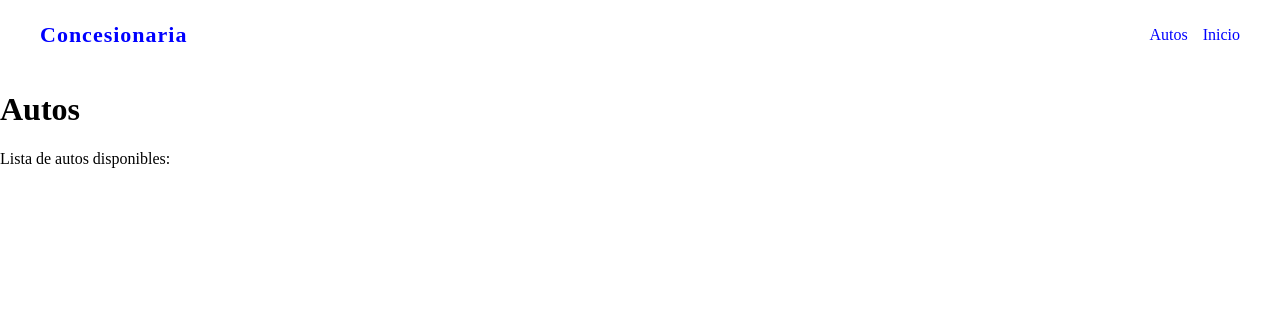
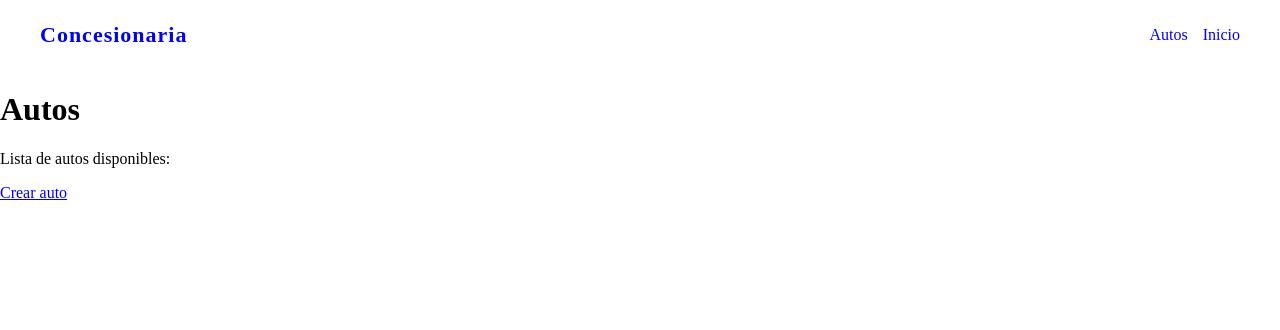
Before and after one commit to mchena6/Django-concesionaria, a Django app: page /autos/ in a window 1280 px wide. Shown: the top 330 px of the page. Run offline with Django 5.2, Linux system fonts and the light colour scheme; data that the repository does not hold is empty.

Commit message:
arreglos

```diff
--- a/concesionaria/autos/templates/autos/autos.html
+++ b/concesionaria/autos/templates/autos/autos.html
@@ -6,11 +6,15 @@
 
     <h1>Autos</h1>
     <p>Lista de autos disponibles:</p>
+    <a href="{% url 'crear_auto' %}">Crear auto</a>
     <ul>
         {% for auto in autos %}
             <li>Modelo: {{ auto.marca }} - {{ auto.modelo }}</li>
             <li>Precio: {{ auto.precio }}</li>
             <li>Año: {{ auto.anio }}</li>
+            <li>Vendedor: {{ auto.vendedor }}</li>
+            <a href="{% url 'eliminar_auto' auto.id %}"> Eliminar </a>
+            <a href="{% url 'editar_auto' auto.id %}"> Editar </a>
             <hr> <!-- Separador entre autos -->
         {% endfor %}
     </ul>
--- a/concesionaria/autos/templates/autos/crear_auto.html
+++ b/concesionaria/autos/templates/autos/crear_auto.html
@@ -1,4 +1,4 @@
-{% extends 'auto/base.html'%}
+{% extends 'autos/base.html'%}
 
 {%block body%}
 
--- a/concesionaria/autos/templates/autos/eliminar_auto.html
+++ b/concesionaria/autos/templates/autos/eliminar_auto.html
@@ -14,7 +14,7 @@
     </h3>
 
     <button type="submit"> Sí, borrar. </button>
-    <a href="{% url 'tareas' %}">No, volver.</a>
+    <a href="{% url 'autos' %}">No, volver.</a>
 
 </form>
 
```
